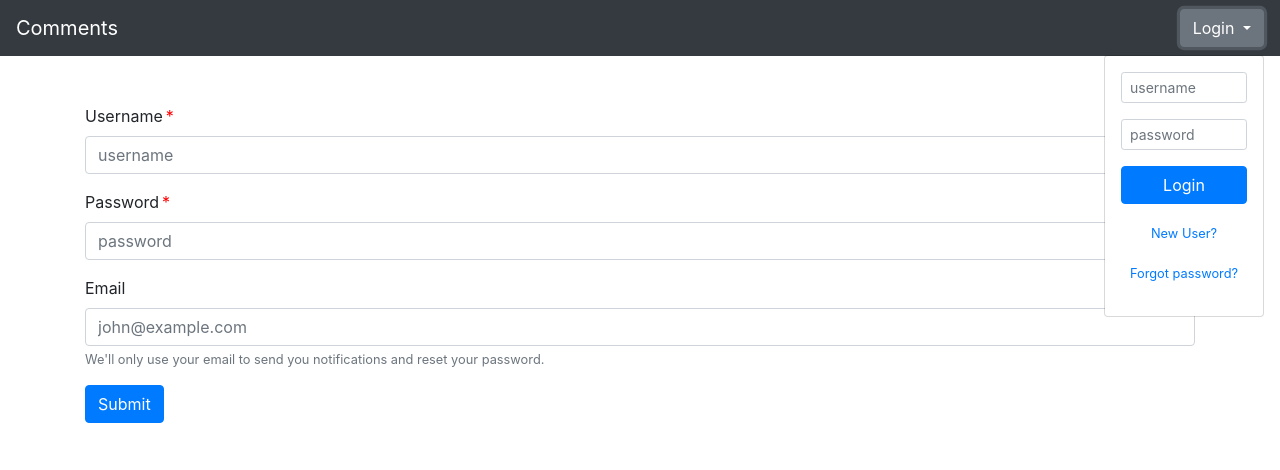
After one commit to technetist/comments, a PHP site: page /register.php in a window 1280 px wide, after a click on "Login". The commit adds this page. Shown: the top 470 px of the page. Run offline with PHP 8.4, Linux system fonts and the light colour scheme; some libraries are stand-ins or nearby versions.

Commit message:
added login and registration

```diff
--- /dev/null
+++ b/assets/css/custom.css
@@ -0,0 +1,5 @@
+.required-field::after {
+    content: "*";
+    color: red;
+    margin-left: 3px
+}
--- a/includes/db.php
+++ b/includes/db.php
@@ -2,10 +2,10 @@
 $server = "localhost";
 $user = "root";
 $password = "";
+$db = "app_test";
 
-$conn = mysqli_connect($server, $user, $password);
+$connection = mysqli_connect($server, $user, $password, $db);
 
-if (!$conn) {
+if (!$connection) {
     die("Connection failed: " . mysqli_connect_error());
 }
-echo "Connected successfully";
--- /dev/null
+++ b/includes/footer.php
@@ -0,0 +1,35 @@
+<div id="passwordModal"
+     class="modal fade"
+     tabindex="-1"
+     role="dialog"
+     aria-labelledby="modalLabel"
+     aria-hidden="true">
+    <div class="modal-dialog">
+        <div class="modal-content">
+            <div class="modal-header">
+                <h3>Forgot password</h3>
+                <button type="button" class="close font-weight-light" data-dismiss="modal" aria-hidden="true">×</button>
+            </div>
+            <form action="">
+                <div class="modal-body">
+                    <p>Enter your email and we will send you a link to reset your password.</p>
+                    <input class="form-control" placeholder="email" required>
+                </div>
+                <div class="modal-footer">
+                    <button type="submit" class="btn btn-primary">Reset</button>
+                    <button class="btn btn-danger" data-dismiss="modal" aria-hidden="true">Cancel</button>
+                </div>
+            </form>
+        </div>
+    </div>
+</div>
+<script
+    src="https://cdnjs.cloudflare.com/ajax/libs/popper.js/1.12.9/umd/popper.min.js"
+    integrity="sha384-ApNbgh9B+Y1QKtv3Rn7W3mgPxhU9K/ScQsAP7hUibX39j7fakFPskvXusvfa0b4Q"
+    crossorigin="anonymous"></script>
+<script
+    src="https://maxcdn.bootstrapcdn.com/bootstrap/4.0.0/js/bootstrap.min.js"
+    integrity="sha384-JZR6Spejh4U02d8jOt6vLEHfe/JQGiRRSQQxSfFWpi1MquVdAyjUar5+76PVCmYl"
+    crossorigin="anonymous"></script>
+</body>
+</html>
--- /dev/null
+++ b/includes/functions.php
@@ -0,0 +1,6 @@
+<?php
+function escape($string){
+    global $connection;
+    return mysqli_real_escape_string($connection, trim($string));
+}
+?>
--- /dev/null
+++ b/includes/header.php
@@ -0,0 +1,80 @@
+<?php
+if(!isset($_SESSION)) {
+    session_start();
+}
+include "db.php";
+include "functions.php";
+?>
+<!doctype html>
+<html lang="en">
+<head>
+    <meta charset="UTF-8">
+    <meta name="viewport"
+          content="width=device-width, user-scalable=no, initial-scale=1.0, maximum-scale=1.0, minimum-scale=1.0">
+    <meta http-equiv="X-UA-Compatible" content="ie=edge">
+    <title>Comment App</title>
+    <link rel="stylesheet"
+          href="https://maxcdn.bootstrapcdn.com/bootstrap/4.0.0/css/bootstrap.min.css"
+          integrity="sha384-Gn5384xqQ1aoWXA+058RXPxPg6fy4IWvTNh0E263XmFcJlSAwiGgFAW/dAiS6JXm"
+          crossorigin="anonymous">
+    <link rel="stylesheet"
+          href="assets/css/custom.css">
+    <script
+        src="https://code.jquery.com/jquery-3.2.1.slim.min.js"
+        integrity="sha384-KJ3o2DKtIkvYIK3UENzmM7KCkRr/rE9/Qpg6aAZGJwFDMVNA/GpGFF93hXpG5KkN"
+        crossorigin="anonymous"></script>
+</head>
+<body>
+<nav class="navbar navbar-expand-lg sticky-top navbar-dark bg-dark">
+    <a class="navbar-brand" href="./">Comments</a>
+    <ul class="nav navbar-nav flex-row justify-content-between ml-auto">
+        <li class="dropdown order-1">
+            <?php if(!isset($_SESSION['username'])): ?>
+            <button type="button"
+                    id="dropdownMenu"
+                    data-toggle="dropdown"
+                    class="btn btn-outline-secondary dropdown-toggle">
+                Login <span class="caret"></span></button>
+            <ul class="dropdown-menu dropdown-menu-right mt-2">
+                <li class="px-3 py-2">
+                    <form role="form" class="form" action="includes/login.php" method="post">
+                        <div class="form-group">
+                            <input id="username"
+                                   name="username"
+                                   placeholder="username"
+                                   class="form-control form-control-sm"
+                                   type="text" required>
+                        </div>
+                        <div class="form-group">
+                            <input id="password"
+                                   name="password"
+                                   placeholder="password"
+                                   class="form-control form-control-sm"
+                                   type="password" required>
+                        </div>
+                        <div class="form-group">
+                            <button type="submit"
+                                    name="login"
+                                    class="btn btn-primary btn-block">Login</button>
+                        </div>
+                        <div class="form-group text-center">
+                            <small><a href="register.php">New User?</a></small>
+                        </div>
+                        <div class="form-group text-center">
+                            <small><a href="#"
+                                      data-toggle="modal"
+                                      data-target="#passwordModal">Forgot password?</a></small>
+                        </div>
+                    </form>
+                </li>
+            </ul>
+            <?php else: ?>
+            <form role="form" action="includes/logout.php" method="post">
+                <button type="submit"
+                        name="logout"
+                        class="btn btn-outline-secondary">Logout</button>
+            </form>
+            <?php endif ?>
+        </li>
+    </ul>
+</nav>
--- /dev/null
+++ b/register.php
@@ -0,0 +1,55 @@
+<?php
+session_start();
+if(!isset($_SESSION['username'])):
+include 'includes/header.php';
+?>
+
+<div class="container">
+    <?php if(isset($_SESSION['message'])){ echo "<div class='row'><div class='col-sm-12'>". $_SESSION['message'] ."</div></div>"; }
+    unset($_SESSION['message']); ?>
+    <div class="row">
+        <div class="col-sm-12 my-5">
+            <form role="form" action="includes/register.php"  method="post">
+                <div class="form-group">
+                    <label for="email" class="required-field">Username</label>
+                    <input type="text"
+                           class="form-control"
+                           name="username"
+                           placeholder="username">
+                </div>
+                <div class="form-group">
+                    <label for="password" class="required-field">Password</label>
+                    <input type="password"
+                           class="form-control"
+                           name="password"
+                           placeholder="password">
+                </div>
+                <div class="form-group">
+                    <label for="email">Email</label>
+                    <input type="email"
+                           class="form-control"
+                           id="email"
+                           name="email"
+                           aria-describedby="emailInfo"
+                           placeholder="john@example.com">
+                    <small id="emailInfo"
+                           class="form-text text-muted">
+                        We'll only use your email to send you notifications and reset your password.
+                    </small>
+                </div>
+                <button type="submit"
+                        class="btn btn-primary"
+                        name="submit">
+                    Submit
+                </button>
+            </form>
+        </div>
+    </div>
+</div>
+
+<?php
+include 'includes/footer.php';
+else:
+    header("Location: ./index.php");
+endif;
+?>
```
Also changed, not shown: includes/login.php (added, +33 -0 lines), includes/logout.php (added, +13 -0 lines), includes/register.php (added, +48 -0 lines), index.php (+8 -1 lines).
